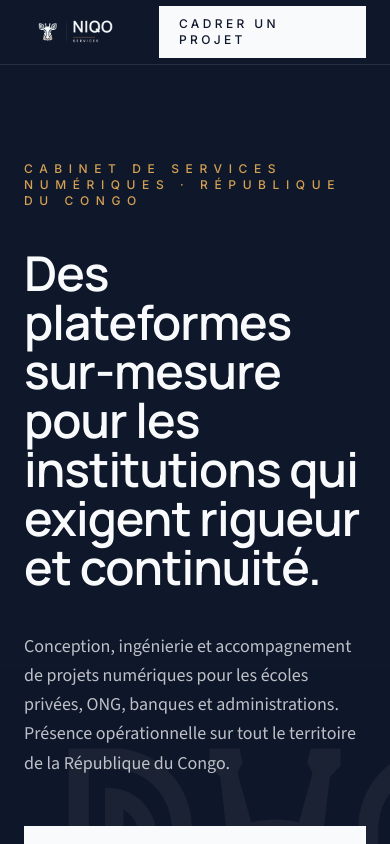
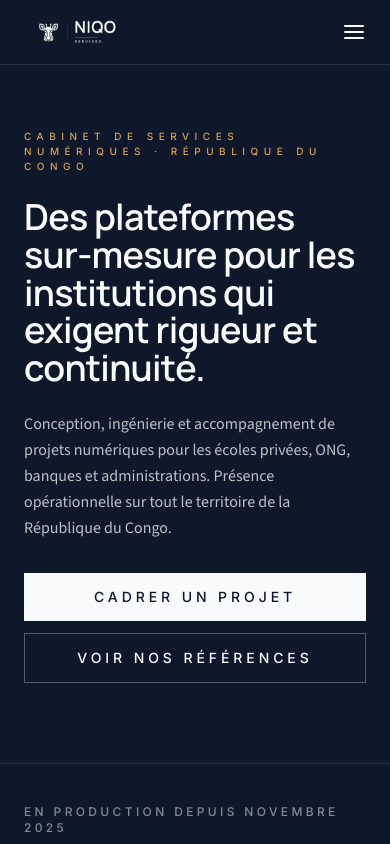
Before and after one commit to Sparctuce-X-X/Niqo-Services, a Next.js app in the folder web/: page / in a window 390 px wide. Shown: the top 844 px of the page. Built offline with nearby package versions, Linux system fonts and the light colour scheme.

Commit message:
feat(mobile): hamburger menu + responsive Hero + drop FinOps from catalog

```diff
--- a/web/app/components/Header.tsx
+++ b/web/app/components/Header.tsx
@@ -1,4 +1,5 @@
 import Image from "next/image";
+import { MobileMenu } from "./MobileMenu";
 
 const WHATSAPP_NUMBER = "242000000000";
 const WHATSAPP_MESSAGE =
@@ -46,10 +47,12 @@ export function Header() {
           href={WHATSAPP_URL}
           target="_blank"
           rel="noopener noreferrer"
-          className="inline-flex items-center justify-center px-5 py-2.5 bg-ivoire text-navy-950 font-tracked text-xs font-medium tracking-tracked uppercase hover:bg-or-400 transition-colors"
+          className="hidden md:inline-flex items-center justify-center px-5 py-2.5 bg-ivoire text-navy-950 font-tracked text-xs font-medium tracking-tracked uppercase hover:bg-or-400 transition-colors"
         >
           Cadrer un projet
         </a>
+
+        <MobileMenu />
       </div>
     </header>
   );
--- a/web/app/components/Hero.tsx
+++ b/web/app/components/Hero.tsx
@@ -10,9 +10,9 @@ const WHATSAPP_URL = `https://wa.me/${WHATSAPP_NUMBER}?text=${encodeURIComponent
 export function Hero() {
   return (
     <section className="relative bg-navy-950 text-ivoire overflow-hidden">
-      {/* Emblème en watermark — ancre visuelle discrète */}
+      {/* Emblème en watermark — desktop uniquement (sur mobile il empiète) */}
       <div
-        className="absolute -right-40 -bottom-40 opacity-[0.05] pointer-events-none select-none"
+        className="hidden md:block absolute -right-40 -bottom-40 opacity-[0.05] pointer-events-none select-none"
         aria-hidden
       >
         <Image
@@ -23,34 +23,34 @@ export function Hero() {
         />
       </div>
 
-      <div className="relative mx-auto max-w-6xl px-6 pt-24 pb-28 md:pt-36 md:pb-36">
-        <p className="font-tracked text-xs tracking-tracked-wide uppercase text-or-400 mb-10">
+      <div className="relative mx-auto max-w-6xl px-6 pt-16 pb-20 md:pt-36 md:pb-36">
+        <p className="font-tracked text-[10px] sm:text-xs tracking-tracked-wide uppercase text-or-400 mb-6 md:mb-10">
           Cabinet de services numériques · République du Congo
         </p>
 
-        <h1 className="font-title text-5xl md:text-7xl lg:text-[5.5rem] font-semibold tracking-title leading-[1.02] max-w-5xl">
+        <h1 className="font-title text-4xl sm:text-5xl md:text-7xl lg:text-[5.5rem] font-semibold tracking-title leading-[1.05] max-w-5xl">
           Des plateformes sur-mesure pour les institutions qui exigent rigueur
           et continuité.
         </h1>
 
-        <p className="font-body text-lg md:text-xl text-ivoire/75 mt-10 max-w-2xl leading-relaxed">
+        <p className="font-body text-base sm:text-lg md:text-xl text-ivoire/75 mt-6 md:mt-10 max-w-2xl leading-relaxed">
           Conception, ingénierie et accompagnement de projets numériques pour
           les écoles privées, ONG, banques et administrations. Présence
           opérationnelle sur tout le territoire de la République du Congo.
         </p>
 
-        <div className="flex flex-col sm:flex-row gap-4 mt-12">
+        <div className="flex flex-col sm:flex-row gap-3 sm:gap-4 mt-8 md:mt-12">
           <a
             href={WHATSAPP_URL}
             target="_blank"
             rel="noopener noreferrer"
-            className="inline-flex items-center justify-center px-8 py-4 bg-ivoire text-navy-950 font-tracked text-sm font-medium tracking-tracked uppercase hover:bg-or-400 transition-colors"
+            className="inline-flex items-center justify-center px-6 sm:px-8 py-3.5 sm:py-4 bg-ivoire text-navy-950 font-tracked text-sm font-medium tracking-tracked uppercase hover:bg-or-400 transition-colors"
           >
             Cadrer un projet
           </a>
           <a
             href="#references"
-            className="inline-flex items-center justify-center px-8 py-4 border border-ivoire/30 text-ivoire font-tracked text-sm font-medium tracking-tracked uppercase hover:border-or-400 hover:text-or-400 transition-colors"
+            className="inline-flex items-center justify-center px-6 sm:px-8 py-3.5 sm:py-4 border border-ivoire/30 text-ivoire font-tracked text-sm font-medium tracking-tracked uppercase hover:border-or-400 hover:text-or-400 transition-colors"
           >
             Voir nos références
           </a>
--- /dev/null
+++ b/web/app/components/MobileMenu.tsx
@@ -0,0 +1,98 @@
+"use client";
+
+import { useEffect, useState } from "react";
+
+const WHATSAPP_NUMBER = "242000000000";
+const WHATSAPP_MESSAGE =
+  "Bonjour, j'aimerais cadrer un projet avec Niqo Services.";
+const WHATSAPP_URL = `https://wa.me/${WHATSAPP_NUMBER}?text=${encodeURIComponent(
+  WHATSAPP_MESSAGE
+)}`;
+
+const links = [
+  { href: "#expertises", label: "Expertises" },
+  { href: "#references", label: "Références" },
+  { href: "#methode", label: "Méthode" },
+  { href: "#fondateurs", label: "Fondateurs" },
+  { href: "#contact", label: "Contact" },
+];
+
+export function MobileMenu() {
+  const [open, setOpen] = useState(false);
+
+  useEffect(() => {
+    if (open) {
+      document.body.style.overflow = "hidden";
+    } else {
+      document.body.style.overflow = "";
+    }
+    return () => {
+      document.body.style.overflow = "";
+    };
+  }, [open]);
+
+  return (
+    <div className="md:hidden">
+      <button
+        type="button"
+        onClick={() => setOpen(!open)}
+        className="text-ivoire p-2 -mr-2"
+        aria-label={open ? "Fermer le menu" : "Ouvrir le menu"}
+        aria-expanded={open}
+      >
+        {open ? (
+          <svg
+            width="24"
+            height="24"
+            viewBox="0 0 24 24"
+            fill="none"
+            stroke="currentColor"
+            strokeWidth="2"
+            strokeLinecap="round"
+          >
+            <path d="M18 6L6 18M6 6l12 12" />
+          </svg>
+        ) : (
+          <svg
+            width="24"
+            height="24"
+            viewBox="0 0 24 24"
+            fill="none"
+            stroke="currentColor"
+            strokeWidth="2"
+            strokeLinecap="round"
+          >
+            <path d="M3 12h18M3 6h18M3 18h18" />
+          </svg>
+        )}
+      </button>
+
+      {open && (
+        <div className="fixed inset-x-0 top-16 bottom-0 z-40 bg-navy-950 overflow-y-auto">
+          <nav className="flex flex-col px-6 pt-6 pb-10">
+            {links.map((link) => (
+              <a
+                key={link.href}
+                href={link.href}
+                onClick={() => setOpen(false)}
+                className="font-title text-2xl font-semibold tracking-title text-ivoire py-5 border-b border-ivoire/10 hover:text-or-400 transition-colors"
+              >
+                {link.label}
+              </a>
+            ))}
+
+            <a
+              href={WHATSAPP_URL}
+              target="_blank"
+              rel="noopener noreferrer"
+              onClick={() => setOpen(false)}
+              className="mt-10 inline-flex items-center justify-center px-8 py-4 bg-ivoire text-navy-950 font-tracked text-sm font-medium tracking-tracked uppercase hover:bg-or-400 transition-colors"
+            >
+              Cadrer un projet
+            </a>
+          </nav>
+        </div>
+      )}
+    </div>
+  );
+}
```
